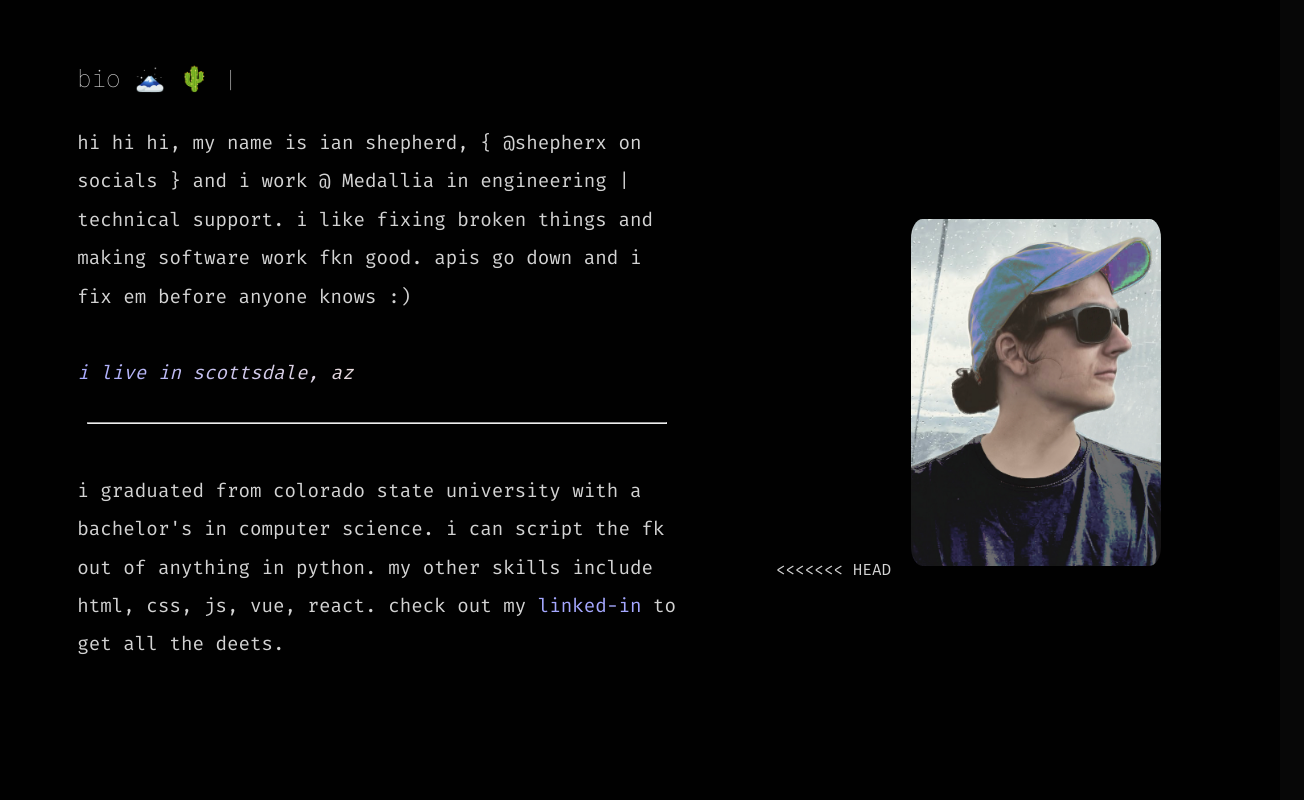
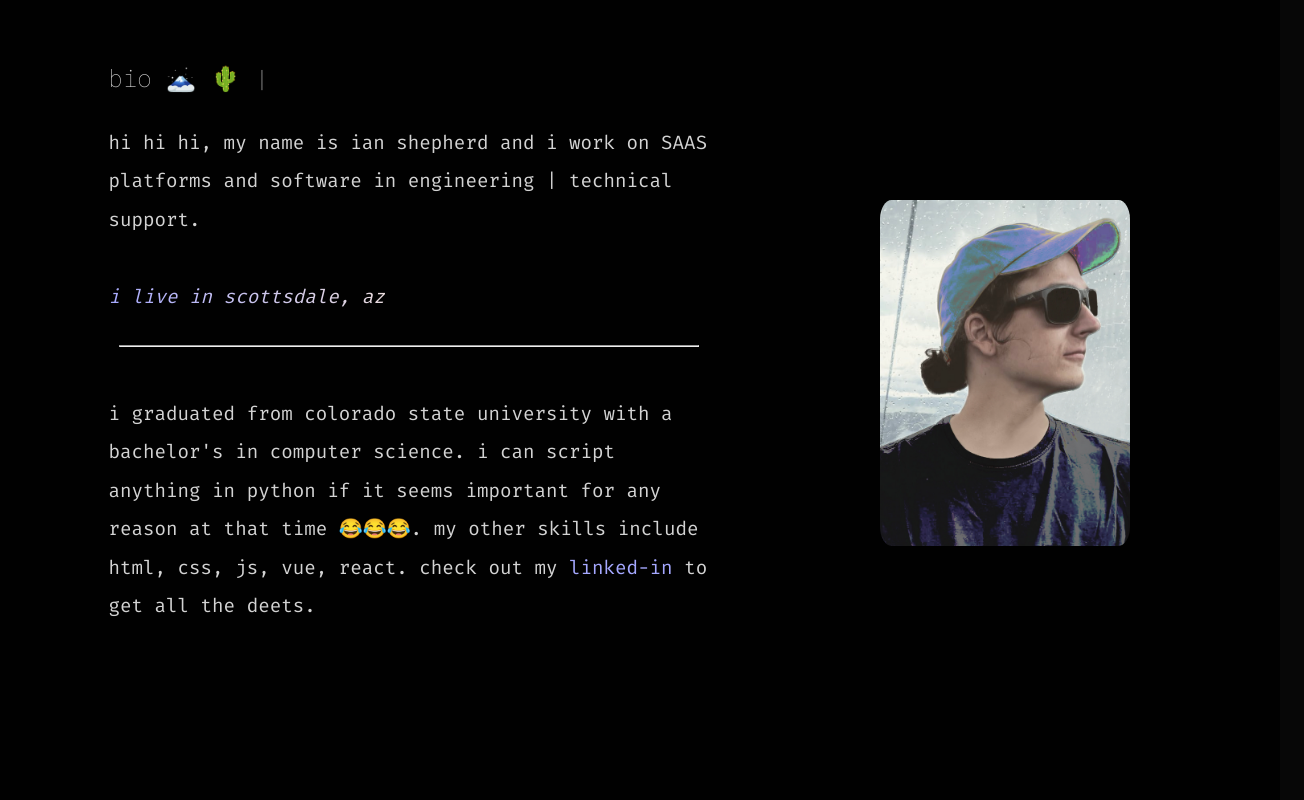
Before and after one commit to shepherx/_shepherx, a plain HTML site: page index.html in a window 1280 px wide. Shown: the part 800-1600 px from the top of the page, 1304 px wide, since content can reach past the window. Drawn offline with nearby package versions, Linux system fonts and the light colour scheme.

```diff
--- a/index.html
+++ b/index.html
@@ -54,7 +54,7 @@
               <h1 class="inside">bio &#128507; &#127797; |</h1>
             </div>
             <p class="inside-p">
-             hi hi hi, my name is ian shepherd, { @shepherx on socials } and i work @ Medallia in engineering | technical support. i like fixing broken things and making software work fkn good. apis go down and i fix em before anyone knows :)
+             hi hi hi, my name is ian shepherd and i work on SAAS platforms and software in engineering | technical support.
              <br>
              <br>
              <span>i live in scottsdale, az</span>
@@ -65,7 +65,7 @@
             <br>
             <p class="inside-p">
                i graduated from colorado state university with a bachelor's in
-             computer science. i can script the fk out of anything in python. my other skills include html, css, js, vue, react.
+             computer science. i can script anything in python if it seems important for any reason at that time 😂😂😂. my other skills include html, css, js, vue, react.
              check out my
               <a
                 href="https://www.linkedin.com/in/ian-shepherd/"
@@ -77,22 +77,12 @@
             </p>
           </div>
           <div class="i-item">
-<<<<<<< HEAD
             <img src="./root/img/edit_pro.jpg" alt="" />
           </div>
         </div>
       </section>
 
 
-=======
-            <img src="./root/img/shep-gui.png" alt="" />
-            </div>
-          <div class="i-item">
-            <img src="./root/img/shep2.png" alt="" />
-          </div>
-        </div>
-      </section>
->>>>>>> 6414ac62f65e4dbe94eb486e0a36f986ff3bb9cb
 
       <section id="contact-me">
         <div class="contact-container">
```
